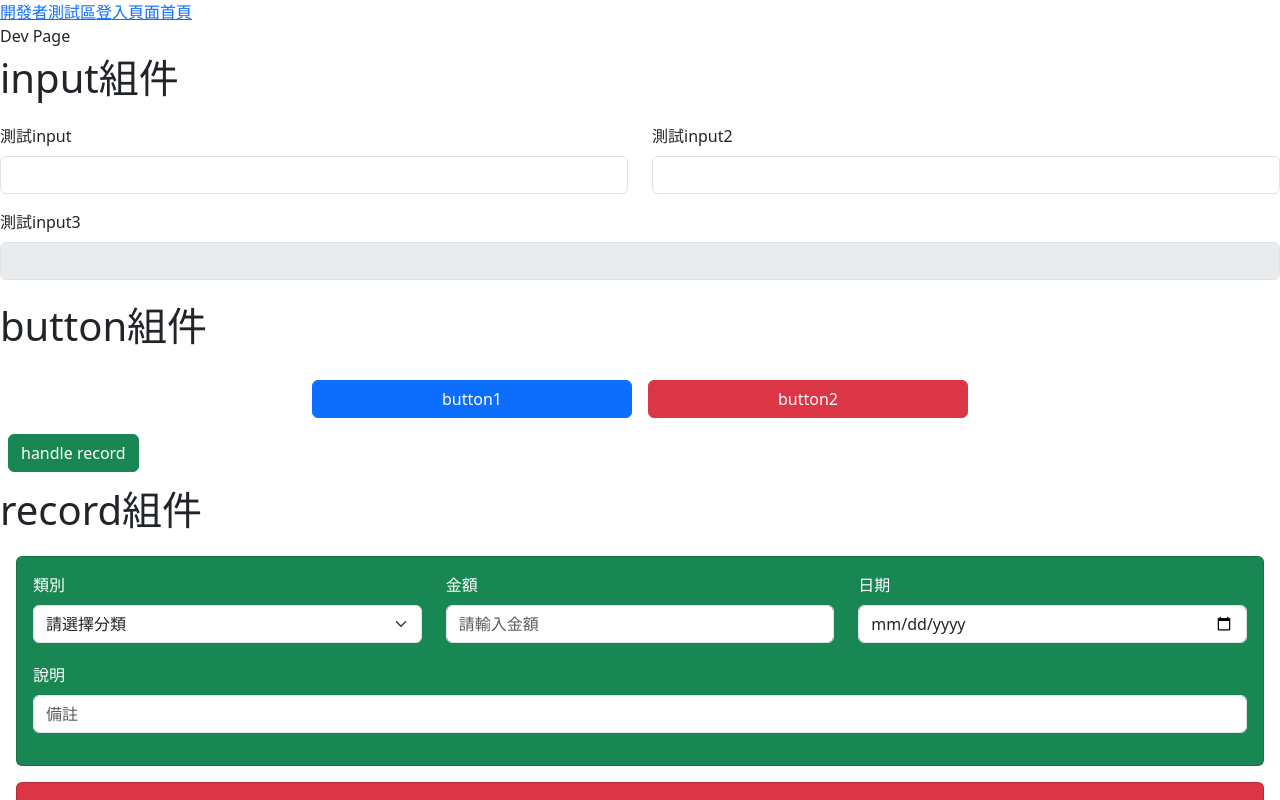
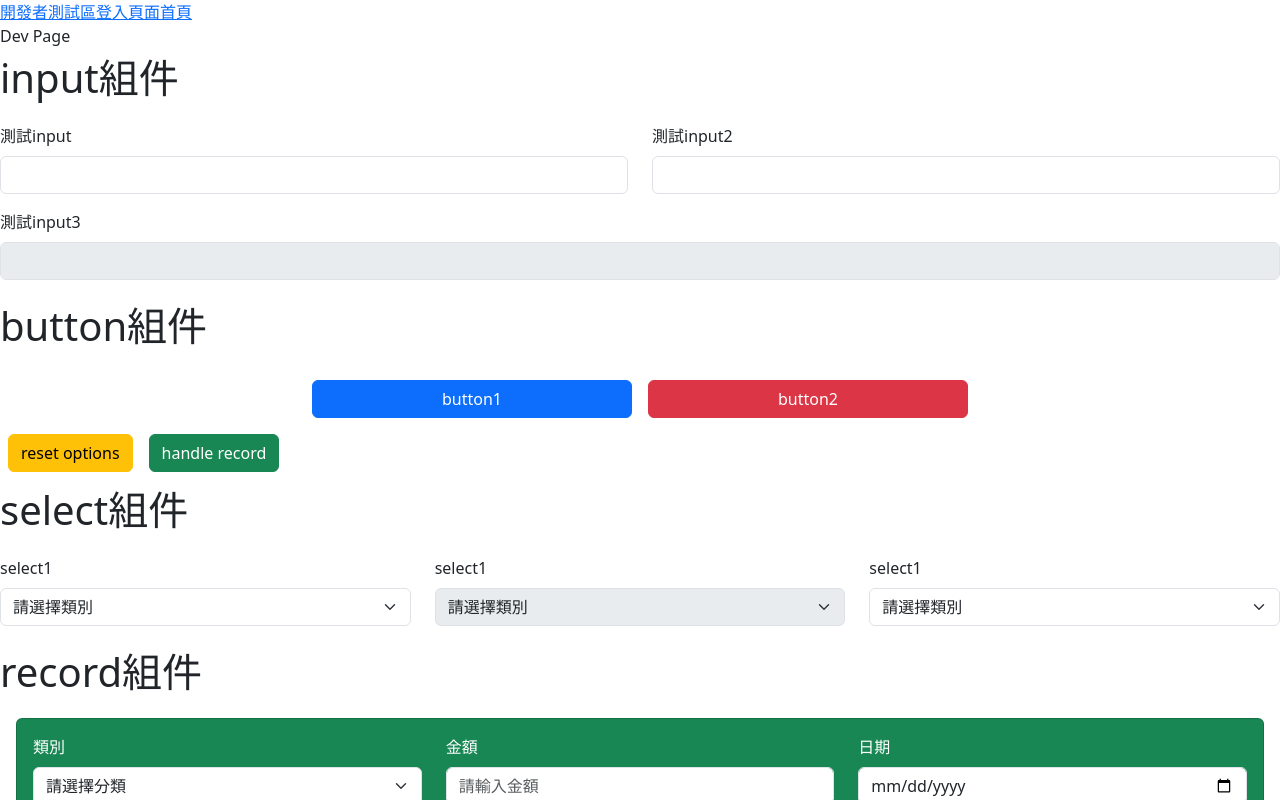
Before and after one commit to ianSama0217/Accounting-fe, a React (Vite) app: page /Accounting/dev in a window 1280 px wide. Shown: the top 800 px of the page. Built offline with nearby package versions, Linux system fonts and the light colour scheme.

Commit message:
select component

```diff
--- /dev/null
+++ b/src/component/select/index.tsx
@@ -0,0 +1,48 @@
+import React from "react";
+
+interface Option {
+  label: string;
+  value: string | number;
+}
+
+interface SelectProps {
+  label?: string;
+  options: Array<Option>;
+  value?: string | number;
+  onChange?: (e: React.ChangeEvent<HTMLSelectElement>) => void;
+  placeholder?: string;
+  disabled?: boolean;
+  style?: string;
+}
+
+const Select: React.FC<SelectProps> = ({
+  label,
+  options,
+  value,
+  onChange,
+  placeholder = "請選擇",
+  disabled = false,
+  style,
+}) => {
+  return (
+    <div className={`mb-3 ${style}`}>
+      {label && <label className="form-label">{label}</label>}
+
+      <select
+        className={"form-select"}
+        value={value}
+        disabled={disabled}
+        onChange={onChange}
+      >
+        <option value="">{placeholder}</option>
+        {options.map((option) => (
+          <option key={option.value} value={option.value}>
+            {option.label}
+          </option>
+        ))}
+      </select>
+    </div>
+  );
+};
+
+export default Select;
--- a/src/content/dev/index.tsx
+++ b/src/content/dev/index.tsx
@@ -3,10 +3,19 @@ import { useState } from "react";
 import Input from "../../component/input";
 import Button from "../../component/button";
 import Record from "../../component/record";
+import Select from "../../component/select";
 
 function Dev() {
   const [val, setVal] = useState("");
   const [displayRecord, setDisplayRecord] = useState(true);
+  const initOptions = [
+    { label: "選項1", value: "option1" },
+    { label: "選項2", value: "option2" },
+    { label: "選項3", value: "option3" },
+    { label: "選項4", value: "option4" },
+    { label: "選項5", value: "option5" },
+  ];
+  const [options, setOptions] = useState(initOptions);
   const [formData, setFormData] = useState({
     category: "",
     amount: "",
@@ -71,16 +80,52 @@ function Dev() {
           <Button
             text={"button2"}
             variant="danger"
-            onClick={() => setVal("click button2!!!")}
+            onClick={() => setOptions(initOptions)}
             style="col-3 m-2"
           />
         </div>
+        <Button
+          text={"reset options"}
+          variant="warning"
+          onClick={() => setOptions(initOptions)}
+          style="m-2"
+        />
         <Button
           text={"handle record"}
           variant="success"
           onClick={() => setDisplayRecord(!displayRecord)}
           style="m-2"
         />
+      </>
+      {/* select組件測試 */}
+      <>
+        <p className="fs-1">select組件</p>
+        <div className="row">
+          <Select
+            style={"col-4"}
+            label={"select1"}
+            placeholder={"請選擇類別"}
+            options={options}
+          />
+          <Select
+            style={"col-4"}
+            label={"select1"}
+            placeholder={"請選擇類別"}
+            options={options}
+            disabled={true}
+          />
+          <Select
+            style={"col-4"}
+            label={"select1"}
+            placeholder={"請選擇類別"}
+            options={options}
+            onChange={(e) =>
+              setOptions(
+                options.filter((option) => option.value === e.target.value),
+              )
+            }
+          />
+        </div>
       </>
       {/* record組件測試 */}
       {displayRecord && (
```
